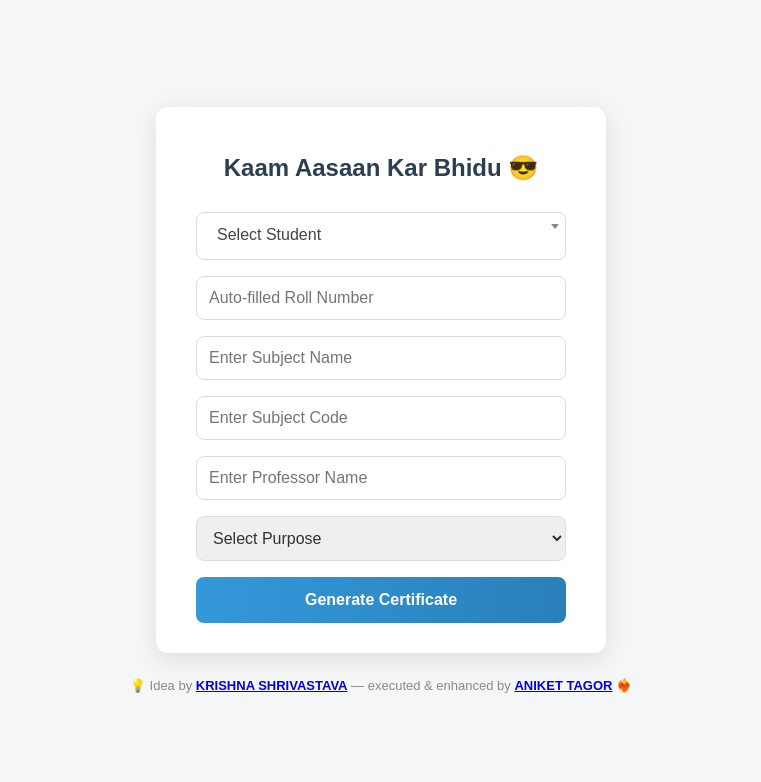
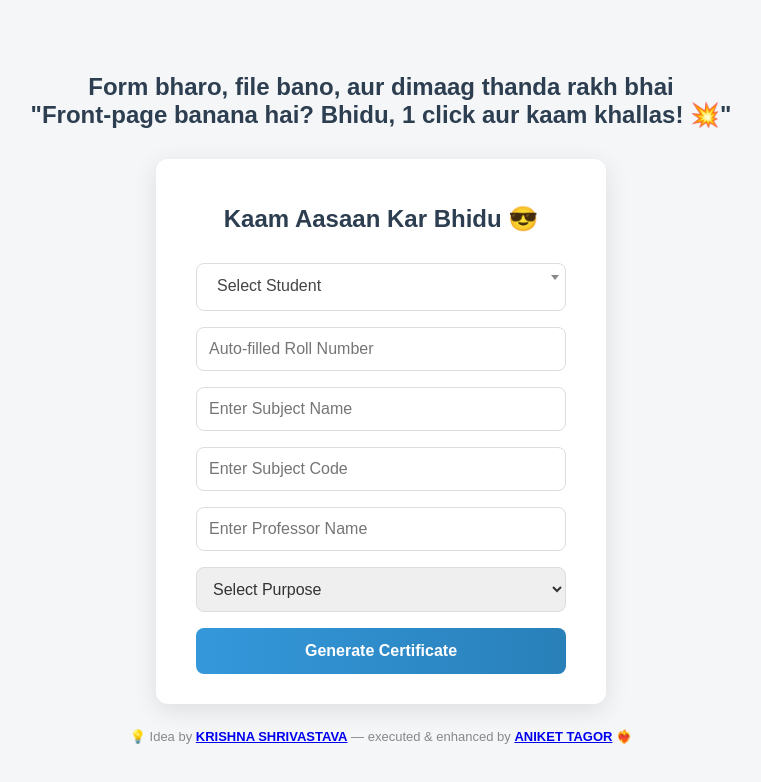
Before and after one commit to anikettagor2/KaamAasaan, a plain HTML site: page index.html in a window 1280 px wide. Shown: the whole page, without its empty margins (259-1020 px from the left). Drawn offline with nearby package versions, Linux system fonts and the light colour scheme.

Commit message:
Update index.html

```diff
--- a/index.html
+++ b/index.html
@@ -3,7 +3,7 @@
 <head>
   <meta charset="UTF-8" />
   <meta name="viewport" content="width=device-width, initial-scale=1.0"/>
-  <title>Certificate Generator</title>
+  <title>front page maker </title>
 
   <!-- Select2 CSS -->
   <link href="https://cdn.jsdelivr.net/npm/select2@4.1.0-rc.0/dist/css/select2.min.css" rel="stylesheet" />
@@ -96,6 +96,10 @@
 </head>
 
 <body>
+  <h1>Form bharo, file bano, aur dimaag thanda rakh bhai <br>
+    "Front-page banana hai? Bhidu, 1 click aur kaam khallas! 💥"
+
+  </h1>
   <div class="container">
     <h1>Kaam Aasaan Kar Bhidu 😎</h1>
 
```
